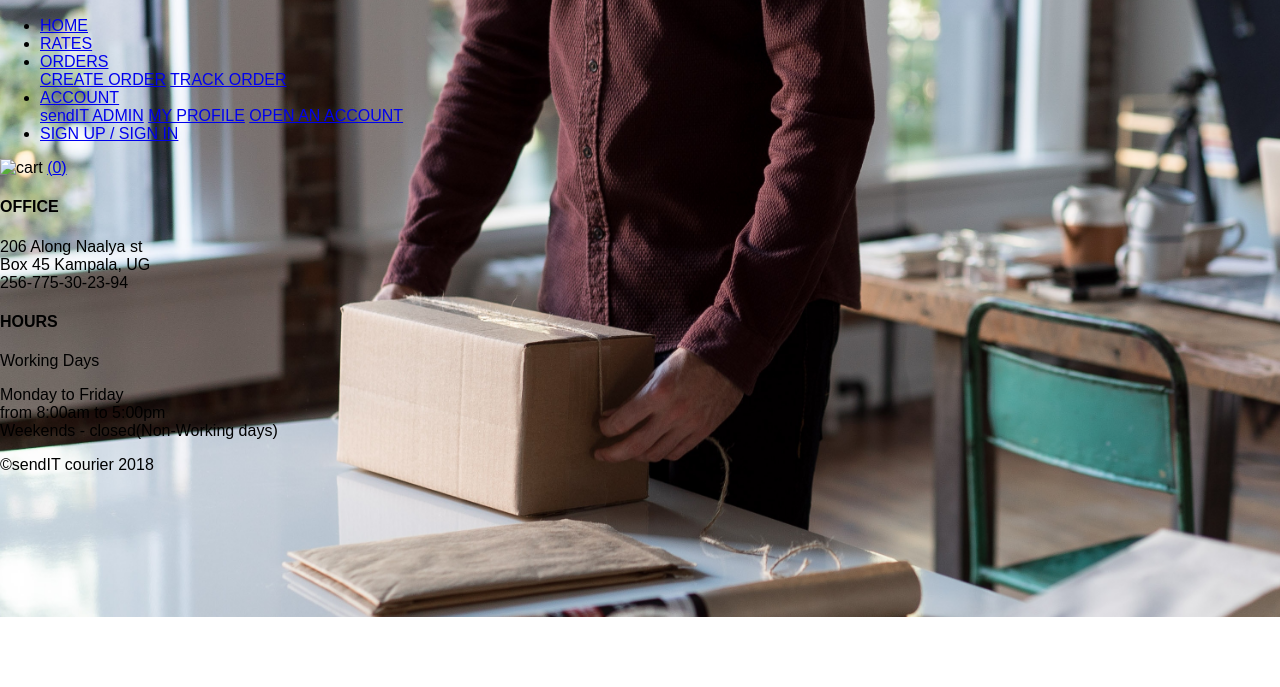
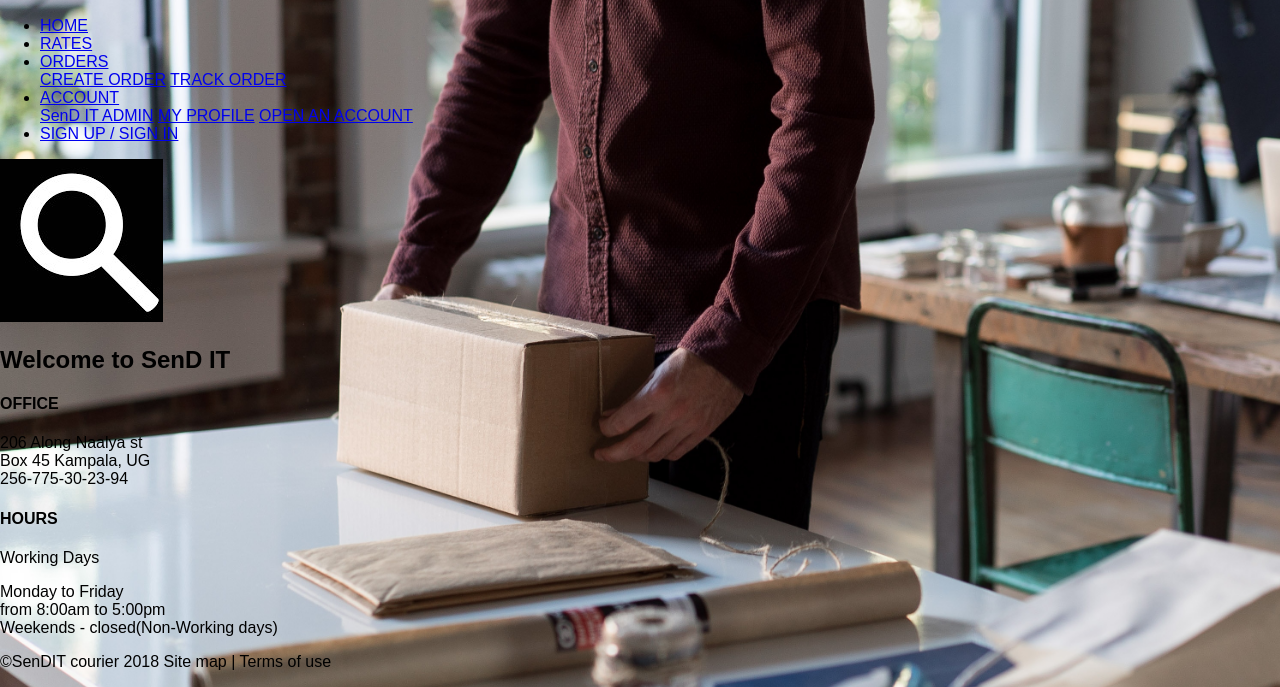
Before and after one commit to dorothykiz1/SendIT, a plain HTML site: page UI/index.html in a window 1280 px wide. Shown: the part 183-870 px from the top of the page. Before the commit the page ends 800 px from the top, so only its background shows below. Drawn offline with Linux system fonts and the light colour scheme; files whose address does not match are found by name.

Commit message:
modify index.html file

```diff
--- a/UI/index.html
+++ b/UI/index.html
@@ -12,11 +12,12 @@
 <body>
     <div class="main_container">
         <header>
+            <div class="nav-bar">
                 <div class="logo">
                     <img src="E:\SendIT\UI\images\logo.png" alt="logo">
 
                 </div>
-            <div class="nav-bar">
+
                 <div class="category">
                     <ul>
                         <li><a href="#">HOME</a></li>
@@ -24,11 +25,11 @@
 
                         <li>
                             <div class="dropdown">
-                                <a href="account.html">ORDERS</a>
+                                <a href="orders.html">ORDERS</a>
 
                                 <div class="dropdown-content">
-                                    <a href="products.html">CREATE ORDER</a>
-                                    <a href="products.html">TRACK ORDER</a>
+                                    <a href="orders.html">CREATE ORDER</a>
+                                    <a href="track.html">TRACK ORDER</a>
                                 </div>
                             </div>
                         </li>
@@ -39,7 +40,7 @@
                                 <a href="account.html">ACCOUNT</a>
 
                                 <div class="dropdown-content">
-                                    <a href="admin.html">sendIT ADMIN</a>
+                                    <a href="admin.html">SenD IT ADMIN</a>
                                     <a href="profile.html">MY PROFILE</a>
                                     <a href="new.html">OPEN AN ACCOUNT</a>
                                 </div>
@@ -50,43 +51,49 @@
                             <a href="signin.html">SIGN UP / SIGN IN</a>
                         </li>
 
+                    </ul>
+                </div>
 
-
-                    </ul>
-
-                </div>
-                <div class="icon">
-                    <img src="../StoreManager/images/cart2.jpg" alt="cart">
-                    <a href="#"> <label for="cart">(<span>0</span>)</label></a>
+                <div class="search">
+                    <a href="#"><img src="../UI/images/search.jpg" alt="search"></a>
                 </div>
 
             </div>
 
+
         </header>
+        <div class="section">
+            <h2>Welcome to SenD IT</h2>
+
+        </div>
+
+
+        <footer>
+            <!-- location container-->
             <div class="location">
+
+                <!-- office container showing location details -->
                 <div class="office">
                     <h4>OFFICE</h4>
                     <p>206 Along Naalya st <br> Box 45 Kampala, UG <br> 256-775-30-23-94
                     </p>
 
                 </div>
+
+                <!-- hours container showing working hours -->
                 <div class="hours">
                     <h4>HOURS</h4>
                     <P>Working Days</P>
                     <p>
                         Monday to Friday <br> from 8:00am to 5:00pm <br> Weekends - closed(Non-Working days)
-
                     </p>
-
                 </div>
-
+                <!-- para container with copyrights and site map -->
+                <div class="para">
+                    <p><span class="copyright">&copy;SenDIT courier 2018 </span> Site map | Terms of use</p>
                 </div>
-
-        <footer>
-            <div>
-                <p>&copy;sendIT courier 2018</p>
-
             </div>
+            <!-- end location container -->
         </footer>
 
     </div>
```
Lines whose indentation alone changed are shown as unchanged.
